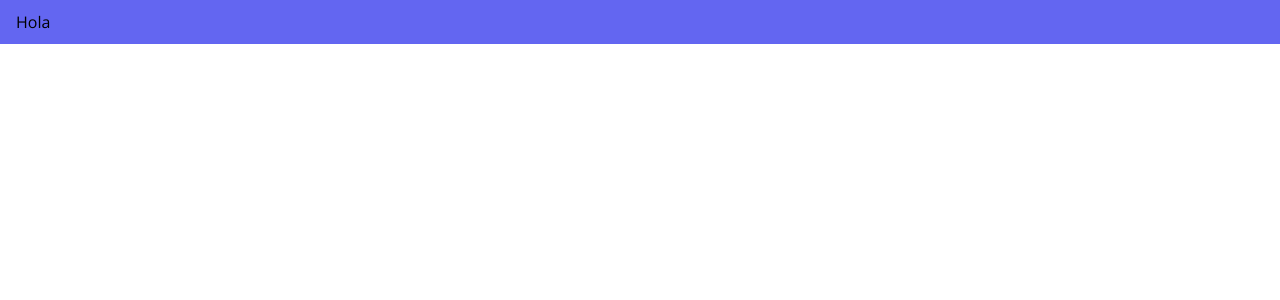
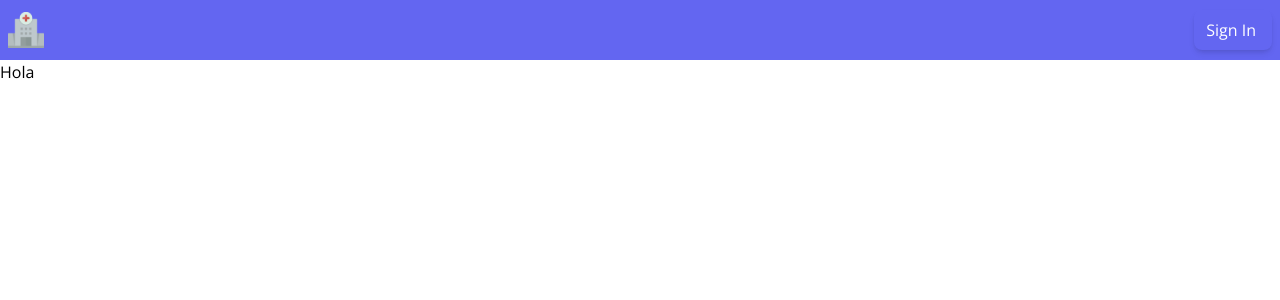
Before and after one commit to lmarangoc/covid-frontend, a React (Create React App) app: page / in a window 1280 px wide. Shown: the top 300 px of the page. Built offline with nearby package versions, Linux system fonts and the light colour scheme.

Commit message:
feat: navbar for home page

```diff
--- a/src/components/Navbar.jsx
+++ b/src/components/Navbar.jsx
@@ -1,10 +1,23 @@
 import React from 'react'
+import { Link } from "react-router-dom";
+import Logo from '../media/logo.png';
 
 const Navbar = () => {
   return (
-    <nav className='bg-indigo-500 border-gray-200 px-2 sm:px-4 py-2.5'>
-      <div>
-        Hola
+    <nav className='bg-indigo-500 px-2 py-2.5'>
+      <div className='container flex flex-wrap justify-between items-center mx-auto'>
+        <Link to='/'>
+          <img className='mr-3 h-6 sm:h-9 select-none' src={Logo} alt='COVID-19 Tracker' />
+        </Link>
+        <div>
+          <ul>
+            <li className='block py-2 pr-4 pl-3 text-white rounded-lg shadow-md hover:bg-blue-900'>
+              <Link to='/login' className='select-none'>
+                Sign In
+              </Link>
+            </li>
+          </ul>
+        </div>
       </div>
     </nav>
   )
--- a/src/pages/Home.jsx
+++ b/src/pages/Home.jsx
@@ -5,6 +5,9 @@ const Home = () => {
   return (
     <div>
       <Navbar/>
+      <div>
+        Hola
+      </div>
     </div>
   )
 }
--- a/src/pages/Login.jsx
+++ b/src/pages/Login.jsx
@@ -32,7 +32,7 @@ const Login = () => {
             </div>
             <div className='flex items-center justify-center'>
               <Link to='/admin'>
-                <button className='bg-blue-900 hover:bg-blue-700 text-white text-lg font-medium py-2 px-4 rounded focus:outline-none focus:shadow-outline' type="submit">
+                <button className='bg-blue-900 hover:bg-blue-700 text-white text-lg font-medium py-2 px-4 rounded-lg shadow-md focus:outline-none focus:shadow-outline' type="submit">
                   Login
                 </button>
               </Link>
```
